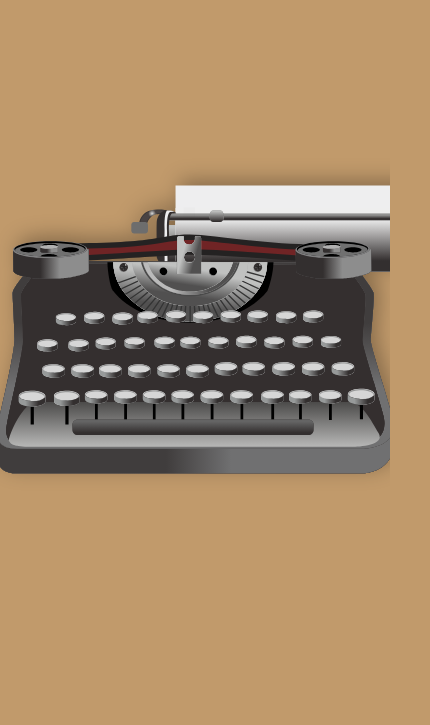
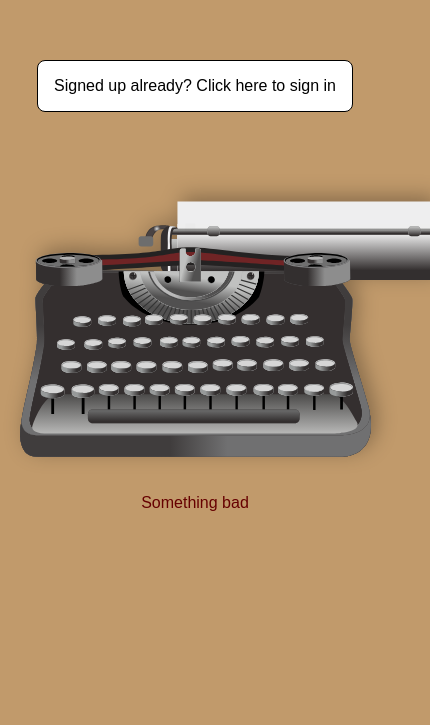
Before and after one commit to chung-leong/nodebb-plugin-6bmk, a website: page prototype/index.html in a window 390 px wide. Shown: the part 119-844 px from the top of the page, 430 px wide, since content can reach past the window. Drawn offline with Linux system fonts and the light colour scheme.

Commit message:
Added button and error message area to prototype

```diff
--- a/prototype/index.html
+++ b/prototype/index.html
@@ -7,6 +7,9 @@
   </head>
   <body>
     <div id="page-entry">
+      <div id="message-container">
+        <div id="message" class="button">Signed up already? Click here to sign in</div>
+      </div>
       <div id="typewriter">
         <div id="paper-container">
           <div id="input" contentEditable="true" spellcheck="false"></div>
@@ -872,6 +875,9 @@
           </svg>
         </div>
       </div>
+      <div id="error-container">
+        <div id="error">Something bad</div>
+      </div>
     </div>
   </body>
   <script src="./main.js"></script>
--- a/prototype/main.js
+++ b/prototype/main.js
@@ -46,7 +46,8 @@
     // reposition paper, animate only when jumping between lines
     const inputRect = input.getBoundingClientRect();
     const paperYOffset = inputRect.top + rangeYOffset - paperRect.top;
-    const animating = animate ? paperYOffset !== 0 : false;
+    const isChrome = navigator.userAgent.toLowerCase().indexOf('chrome') > -1;
+    const animating = animate && isChrome ? paperYOffset !== 0 : false;
     typewriter.classList.toggle('animating', animating);
     shiftSVGElement(paper, 0, paperYOffset);
     // reposition roller
@@ -61,7 +62,6 @@
       input.style.left = `${paperRect.left - rootRect.left}px`;
       input.style.top = `${paperRect.top - rootRect.top}px`;
       input.style.width = `${paperRect.width}px`;
-      input.style.height = `${paperRect.height}px`;
     };
     if (animating) {
       // update position as transition progresses
@@ -138,8 +138,18 @@
     }
   }
 
+  function handleBeforeInput(evt) {
+    if (evt.inputType?.startsWith('format')) {
+      evt.preventDefault();
+    }
+  }
+
   function handleInput(evt) {
     reposition();
+    const paperRect = paper.getBoundingClientRect();
+    if (evt.target.offsetHeight > paperRect.height) {
+      console.log('broken');
+    }
   }
 
   function handleSelectionChange(evt) {
@@ -179,11 +189,6 @@
   }
 
   function handleKeyDown(evt) {
-    if (evt.repeat) {
-      evt.preventDefault();
-      evt.stopPropagation();
-      return;
-    }
     const key = getKey(evt);
     if (key && !key.down) {
       key.down = true;
@@ -199,10 +204,19 @@
     }
   }
 
+  function handleTypewriterClick(evt) {
+    input.focus();
+  }
+
+  const observer = new ResizeObserver(() => reposition(false));
+  observer.observe(typewriter);
+
+  input.addEventListener('beforeinput', handleBeforeInput);
   input.addEventListener('input', handleInput);
   input.addEventListener('paste', handlePaste);
   input.addEventListener('drop', handleDrop);
   input.addEventListener('keydown', handleKeyDown);
+  svgContainer.addEventListener('click', handleTypewriterClick);
   document.addEventListener('keyup', handleKeyUp);
   document.addEventListener('selectionchange', handleSelectionChange);
   reposition(true);
--- a/prototype/style.css
+++ b/prototype/style.css
@@ -1,6 +1,7 @@
 html, body {
   margin: 0;
   overflow: hidden;
+  font-family: Arial, Helvetica, sans-serif;
 }
 
 body {
@@ -13,12 +14,53 @@ body {
   display: flex;
   flex-direction: column;
   align-items: center;
-  justify-content: center;
   width: 100%;
   height: 100%;
 }
 
+#page-entry {
+  position: absolute;
+  right: 0;
+  top: 0;
+}
+
+#message-container {
+  flex: 1 1 0;
+  display: flex;
+  flex-direction: column;
+  justify-content: end;
+  z-index: 1;
+}
+
+#message {
+  border: 1px solid #000;
+  border-radius: 0.5em;
+  background-color: #fff;
+  padding: 1em 1em 1em 1em;
+  margin-bottom: 2em;
+}
+
+#message.button {
+  cursor: pointer;
+}
+
+#error-container {
+  flex: 1 1 0;
+  display: flex;
+  flex-direction: column;
+}
+
+#error {
+  margin-top: 2em;
+  color: #600;
+}
+
+#typewriter #input {
+  overflow-wrap: break-word;
+}
+
 #typewriter {
+  flex: 0 0 auto;
   width: 600px;
   filter: drop-shadow(5px -5px 10px rgba(0, 0, 0, 0.30));
   font-family: Courier New, Liberation Mono, monospace;
@@ -46,6 +88,10 @@ body {
   overflow: visible;
 }
 
+#typewriter svg .key {
+  cursor: pointer;
+}
+
 #typewriter.animating svg #roller {
   transition: transform 100ms linear;
 }
@@ -60,7 +106,7 @@ body {
 
 @media (max-width: 640px) {
   #typewriter {
-    width: 400px;
+    width: 90vw;
   }
 
   #typewriter #input {
@@ -68,8 +114,5 @@ body {
   }
 }
 
-@media (max-width: 375px) {
-  #typewriter {
-    width: 300px;
-  }
+@media (max-width: 300px) {
 }
```
